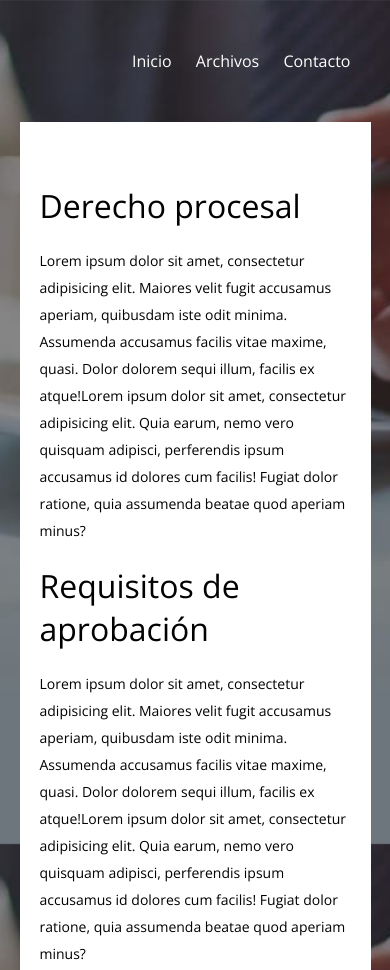
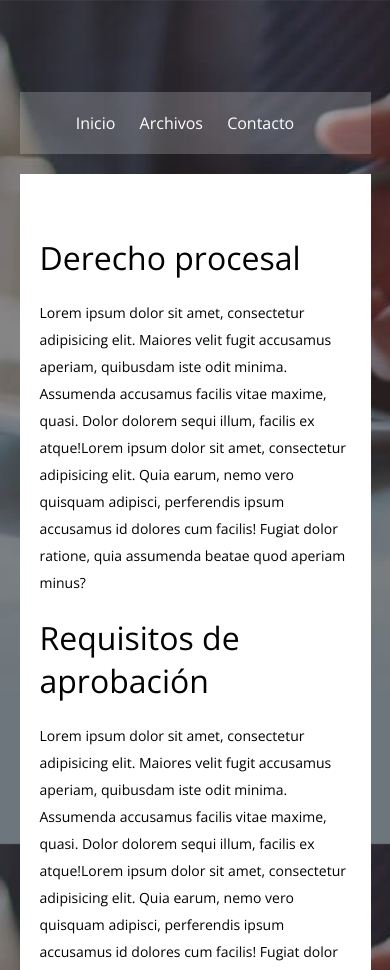
Before and after one commit to josechico94/laWebdeMarco, a plain HTML site: page web_rossi/materia2.html in a window 390 px wide. Shown: the top 970 px of the page. Drawn offline with nearby package versions, Linux system fonts and the light colour scheme.

Commit message:
Add files via upload

```diff
--- a/web_rossi/materia1.css
+++ b/web_rossi/materia1.css
@@ -117,3 +117,27 @@ footer .redes a:hover{
 	background:#000;
 	transition: background 1s ease;
 }
+@media screen and (max-width: 600px){
+  header {
+    flex-direction: column;
+    padding-bottom: 20px;
+  }
+  header .menu{
+    width: 100%;
+    background: rgba(255,255,255,.2);
+    text-align: center;
+    padding: 20px;
+  }
+  header .menu a {
+    margin-bottom: 0 20px;
+  }
+  header .logo {
+    margin-bottom: 20px;
+  }
+  footer .autor {
+    order:2;
+  }
+  footer .redes {
+    order:1;
+  }
+}
```
Also changed, not shown: web_rossi/index.html (+1 -1 lines).
